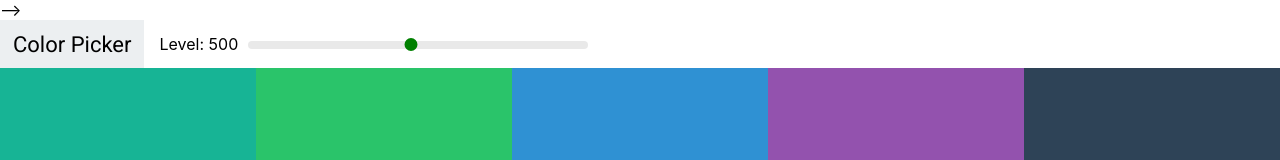
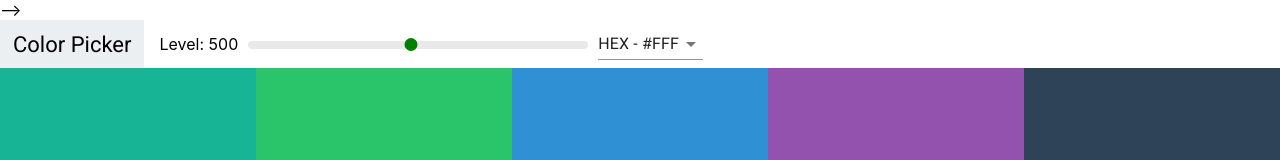
Before and after one commit to david-mateogit/react-colors-palette, a React (Create React App) app: page / in a window 1280 px wide. Shown: the top 160 px of the page. Built offline with nearby package versions, Linux system fonts and the light colour scheme.

Commit message:
added select and material ui

```diff
--- a/package.json
+++ b/package.json
@@ -3,6 +3,7 @@
   "version": "0.1.0",
   "private": true,
   "dependencies": {
+    "@material-ui/core": "^4.8.0",
     "@testing-library/jest-dom": "^4.2.4",
     "@testing-library/react": "^9.3.2",
     "@testing-library/user-event": "^7.1.2",
--- a/src/Navbar.js
+++ b/src/Navbar.js
@@ -1,10 +1,28 @@
 import React from "react";
 import Slider from "rc-slider";
 import "rc-slider/assets/index.css";
+import Select from "@material-ui/core/Select";
+import MenuItem from "@material-ui/core/MenuItem";
 
 import "./Navbar.css";
 
-const Navbar = ({ changeLevel, level }) => {
+const Navbar = ({ changeLevel, level, changeFormat }) => {
+  const [format, setFormat] = React.useState("hex");
+  const firstUpdate = React.useRef(true);
+
+  const handleChange = async e => {
+    setFormat(e.target.value);
+  };
+
+  React.useLayoutEffect(() => {
+    if (firstUpdate.current) {
+      firstUpdate.current = false;
+      return;
+    }
+
+    changeFormat(format);
+  });
+
   return (
     <header className="Navbar">
       <div className="logo">
@@ -22,6 +40,13 @@ const Navbar = ({ changeLevel, level }) => {
           />
         </div>
       </div>
+      <div className="select-container">
+        <Select value={format} onChange={handleChange}>
+          <MenuItem value="hex">HEX - #FFF</MenuItem>
+          <MenuItem value="rgb">RGB - rgb(255,255,255)</MenuItem>
+          <MenuItem value="rgba">RGBA - rgba(255,255,255, 1.0) </MenuItem>
+        </Select>
+      </div>
     </header>
   );
 };
--- a/src/Palette.js
+++ b/src/Palette.js
@@ -6,16 +6,20 @@ import "./Palette.css";
 
 const Palette = ({ palette }) => {
   const [level, setLevel] = React.useState(500);
+  const [format, setFormat] = React.useState("hex");
   const colorBoxes = palette.colors[level].map(c => {
-    return <ColorBox key={c.name} background={{ color: c.hex, name: c.name }} />;
+    return <ColorBox key={c.name} background={{ color: c[format], name: c.name }} />;
   });
 
   const changeLevel = newLevel => {
     return setLevel(newLevel);
   };
+  const changeFormat = val => {
+    setFormat(val);
+  };
   return (
     <div className="Palette">
-      <Navbar changeLevel={changeLevel} level={level} />
+      <Navbar changeLevel={changeLevel} level={level} changeFormat={changeFormat} />
       <div className="Palette-colors">{colorBoxes}</div>
       {/* footer */}
     </div>
```
Also changed, not shown: 1 other file (tests, documents, lock files or other folders).
